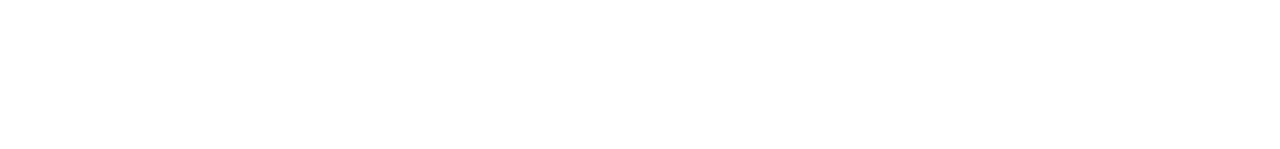
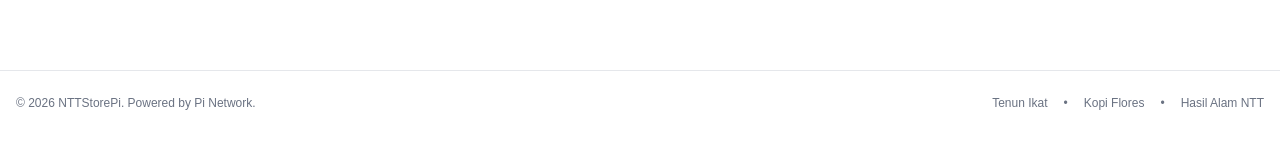
Before and after one commit to BerkahLestariJambi/nttstoremainet, a Next.js app: page / in a window 1280 px wide. Shown: the part 665-814 px from the top of the page. Built offline with nearby package versions, Linux system fonts and the light colour scheme; no server answers.

Commit message:
Update layout.tsx

```diff
--- a/app/layout.tsx
+++ b/app/layout.tsx
@@ -18,10 +18,29 @@ export default function RootLayout({ children }: { children: React.ReactNode })
           strategy="beforeInteractive"
         />
       </head>
-      <body className="bg-gray-50 text-gray-900 font-sans">
+      <body className="bg-gray-50 text-gray-900 font-sans min-h-screen flex flex-col antialiased">
         <CartProvider>
+          {/* Header & Menu Utama */}
           <Navbar />
-          <main className="min-h-screen max-w-7xl mx-auto px-4 py-6">{children}</main>
+
+          {/* Main Content Area */}
+          <main className="flex-1 max-w-7xl w-full mx-auto px-4 sm:px-6 lg:px-8 py-6">
+            {children}
+          </main>
+
+          {/* Simple Clean Footer */}
+          <footer className="border-t border-gray-200 bg-white py-6 text-center text-xs text-gray-500">
+            <div className="max-w-7xl mx-auto px-4 flex flex-col sm:flex-row items-center justify-between gap-4">
+              <p>© {new Date().getFullYear()} NTTStorePi. Powered by Pi Network.</p>
+              <div className="flex gap-4">
+                <span>Tenun Ikat</span>
+                <span>•</span>
+                <span>Kopi Flores</span>
+                <span>•</span>
+                <span>Hasil Alam NTT</span>
+              </div>
+            </div>
+          </footer>
         </CartProvider>
       </body>
     </html>
```
